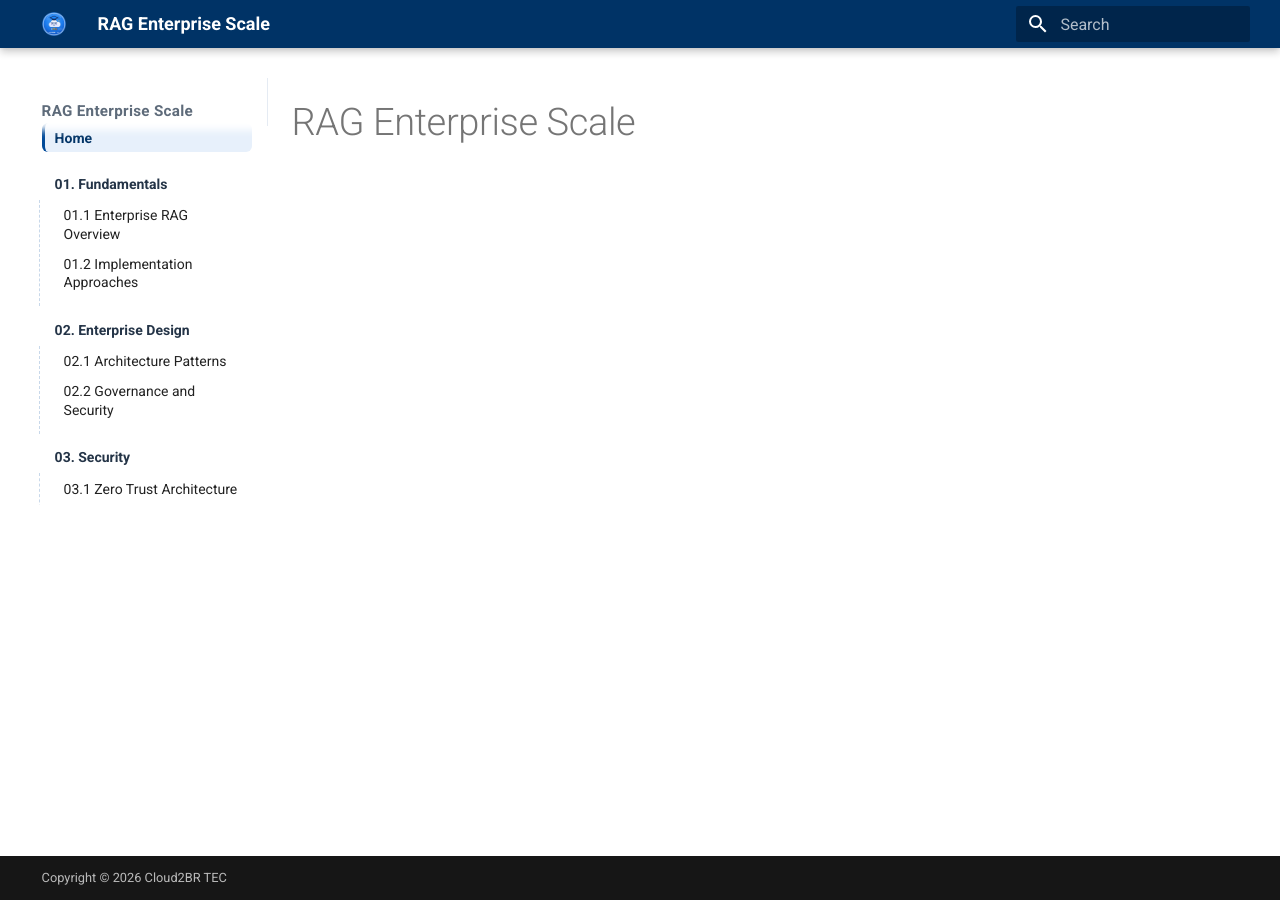
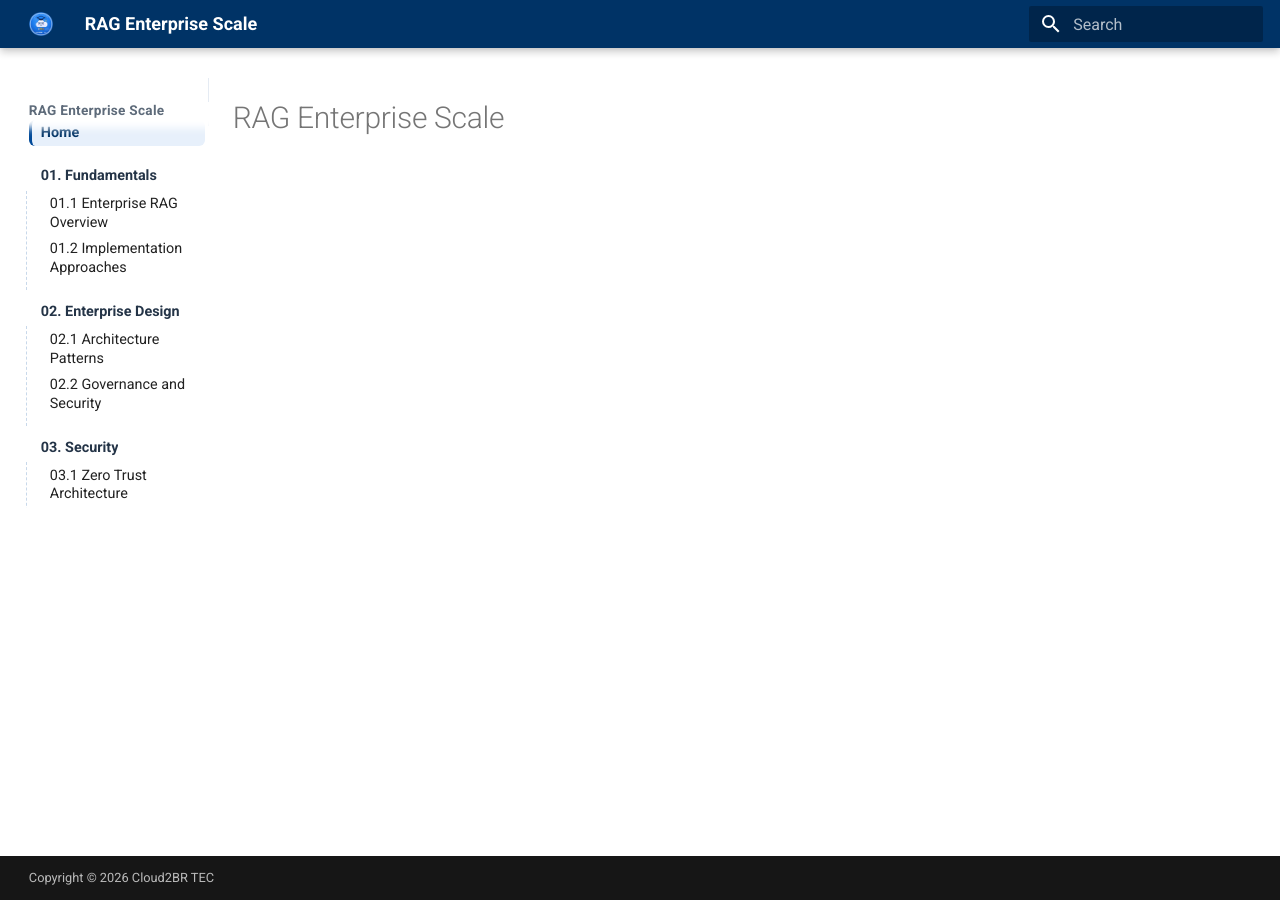
Before and after one commit to Cloud2BR-TEC/ai-academy-103-rag, an MkDocs documentation site: the page built from docs/index.md, in a window 1280 px wide. Built offline with MkDocs 1.6.1 and Material for MkDocs 9.7.7, drawn with Linux system fonts in a browser that asks for light colours.

Commit message:
style: zoom out layout and shrink left nav panel
- Reduce content font size to 0.86rem (from 0.95rem)
- Scale down h1/h2/h3 heading sizes proportionally
- Shrink left sidebar width from default to 9.8rem
- Reduce nav item and section font sizes to 0.72rem
- Tighten nav item vertical padding

```diff
--- a/docs/assets/css/custom.css
+++ b/docs/assets/css/custom.css
@@ -1,6 +1,15 @@
 @media (min-width: 76.25em) {
   .md-grid {
-    max-width: 96%;
+    max-width: 98%;
+  }
+
+  /* Narrower left sidebar */
+  .md-sidebar--primary {
+    width: 9.8rem;
+  }
+
+  .md-sidebar--primary .md-sidebar__scrollwrap {
+    width: 9.8rem;
   }
 }
 
@@ -22,8 +31,12 @@
 }
 
 .md-content__inner.md-typeset {
-  font-size: 0.95rem;
+  font-size: 0.86rem;
 }
+
+.md-content__inner.md-typeset h1 { font-size: 1.5rem; }
+.md-content__inner.md-typeset h2 { font-size: 1.15rem; }
+.md-content__inner.md-typeset h3 { font-size: 1rem; }
 
 .home-grid {
   display: grid;
@@ -71,23 +84,25 @@ a.home-card:hover {
 }
 
 .md-nav--primary .md-nav__title {
-  font-size: 0.76rem;
+  font-size: 0.68rem;
   font-weight: 700;
   letter-spacing: 0.02em;
   color: #5e6b7a;
 }
 
 .md-nav--primary .md-nav__item--section > .md-nav__link {
+  font-size: 0.72rem;
   font-weight: 700;
   color: #243447;
   cursor: default;
 }
 
 .md-nav--primary .md-nav__item .md-nav__link {
+  font-size: 0.72rem;
   border-left: 3px solid transparent;
   border-radius: 6px;
-  margin: 0.08rem 0;
-  padding: 0.26rem 0.5rem;
+  margin: 0.04rem 0;
+  padding: 0.18rem 0.45rem;
   transition: background-color 120ms ease, color 120ms ease, border-color 120ms ease;
 }
 
```
